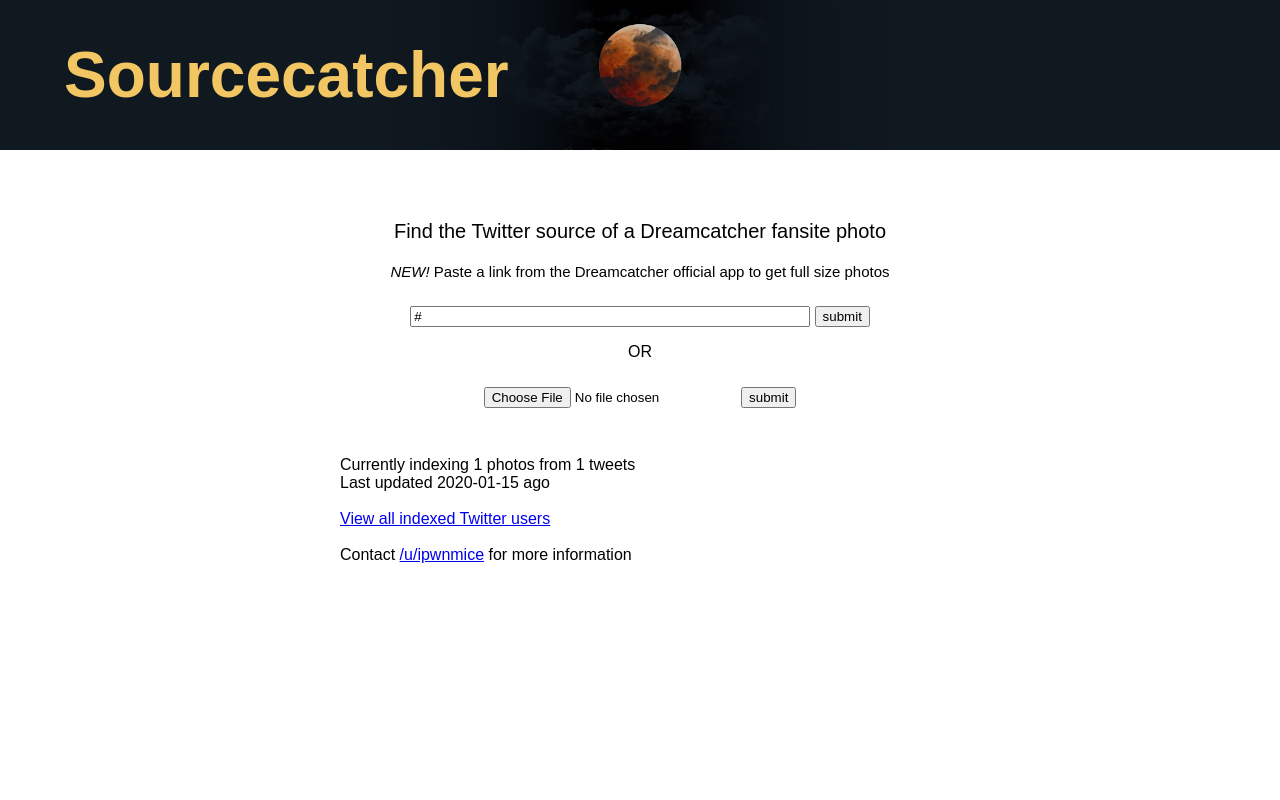
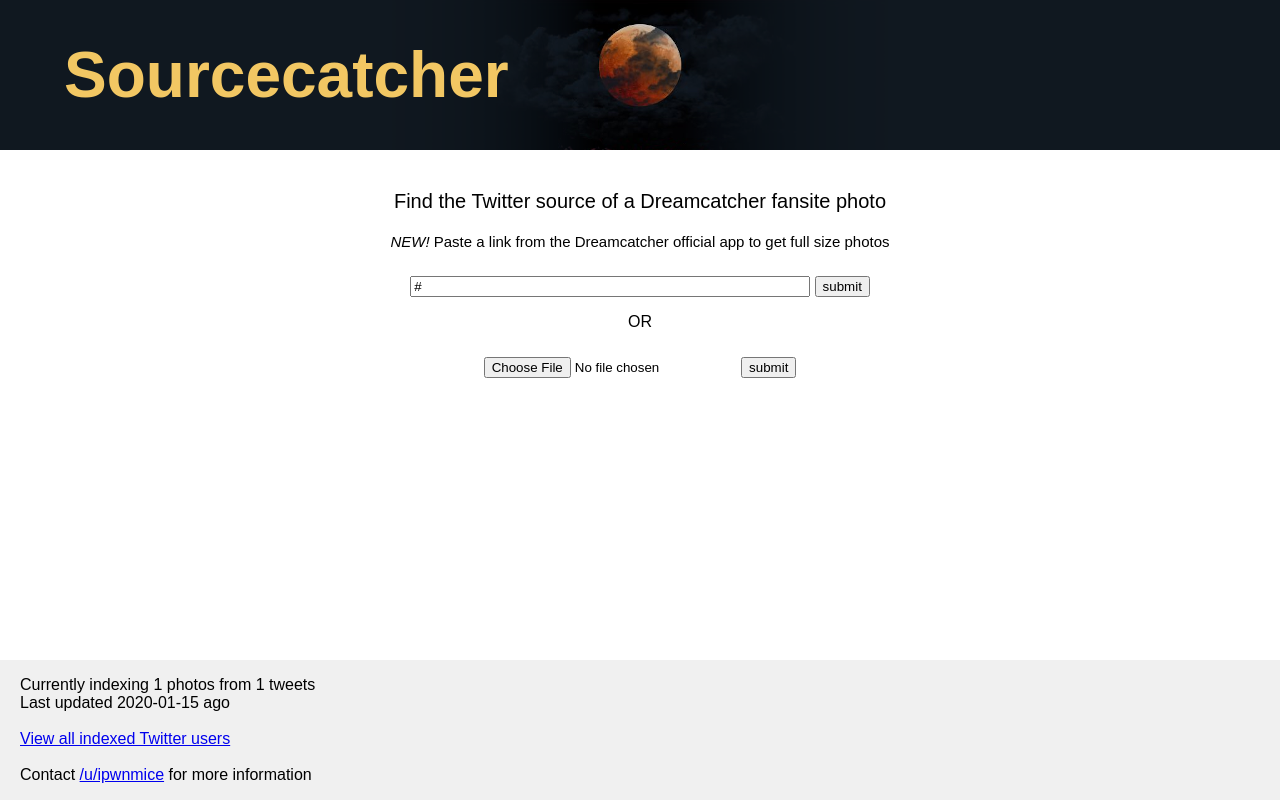
Before and after one commit to evanc577/sourcecatcher, a Flask app: template templates/sourcecatcher.html in a window 1280 px wide. Run offline with Flask 2, Linux system fonts and the light colour scheme; the template is opened without the code that fills it: most values are stand-ins (such as "Sample title", 1, 10 or a date in 2020); parts of the project's set-up code (start-up, migrations or seed data) failed here and were passed over.

Commit message:
make the footer sticky

```diff
--- a/static/sourcecatcher.css
+++ b/static/sourcecatcher.css
@@ -1,7 +1,13 @@
 html, body {
   margin: 0;
   padding: 0;
+  height: 100%;
   font-family: sans-serif;
+}
+
+body {
+  display: flex;
+  flex-direction: column;
 }
 
 .banner {
@@ -13,6 +19,16 @@ html, body {
   background-repeat: no-repeat;
   background-position: center;
   margin: 0 auto;
+}
+
+#content {
+  flex: 1 0 auto;
+}
+
+#footer {
+  flex-shrink: 0;
+  padding: 0 20px 0 20px;
+  background-color: #f0f0f0;
 }
 
 h1 {
@@ -32,7 +48,7 @@ h2 {
 }
 
 .main {
-  padding: 50px;
+  padding: 20px;
   margin: auto;
   width: 50%;
   margin: 0 auto;
@@ -43,12 +59,6 @@ h2 {
   max-width: 600px;
   text-align: center;
   margin: 0 auto;
-}
-
-.footer {
-  font-size: 1em;
-  max-width: 600px;
-  margin: 3em auto;
 }
 
 .inputs {
@@ -156,7 +166,6 @@ ul.users_list {
     -moz-box-sizing: border-box;
   }
 
-
   #link_submit_btn {
     margin-top: 0.5em;
   }
--- a/templates/sourcecatcher.html
+++ b/templates/sourcecatcher.html
@@ -9,6 +9,7 @@
     <link rel="shortcut icon" href="{{ url_for('static', filename='favicon.png') }}" />
   </head>
   <body>
+    <div id="content">
     <div class="banner">
       <a href="/"><h1>Sourcecatcher</h1></a>
     </div>
@@ -42,7 +43,9 @@
       {% block results %}
       {% endblock results %}
 
-      <div class="footer">
+    </div>
+    </div>
+    <div id="footer">
       <p>
       Currently indexing {{ num_photos }} photos from {{ num_tweets }} tweets
       <br>
@@ -53,6 +56,5 @@
       Contact <a target="_blank" rel="noopener noreferrer" title="Contact u/ipwnmice" href="https://www.reddit.com/u/ipwnmice">/u/ipwnmice</a> for more information
       </p>
     </div>
-    </div>
   </body>
 </html>
```
Lines whose indentation alone changed are shown as unchanged.
